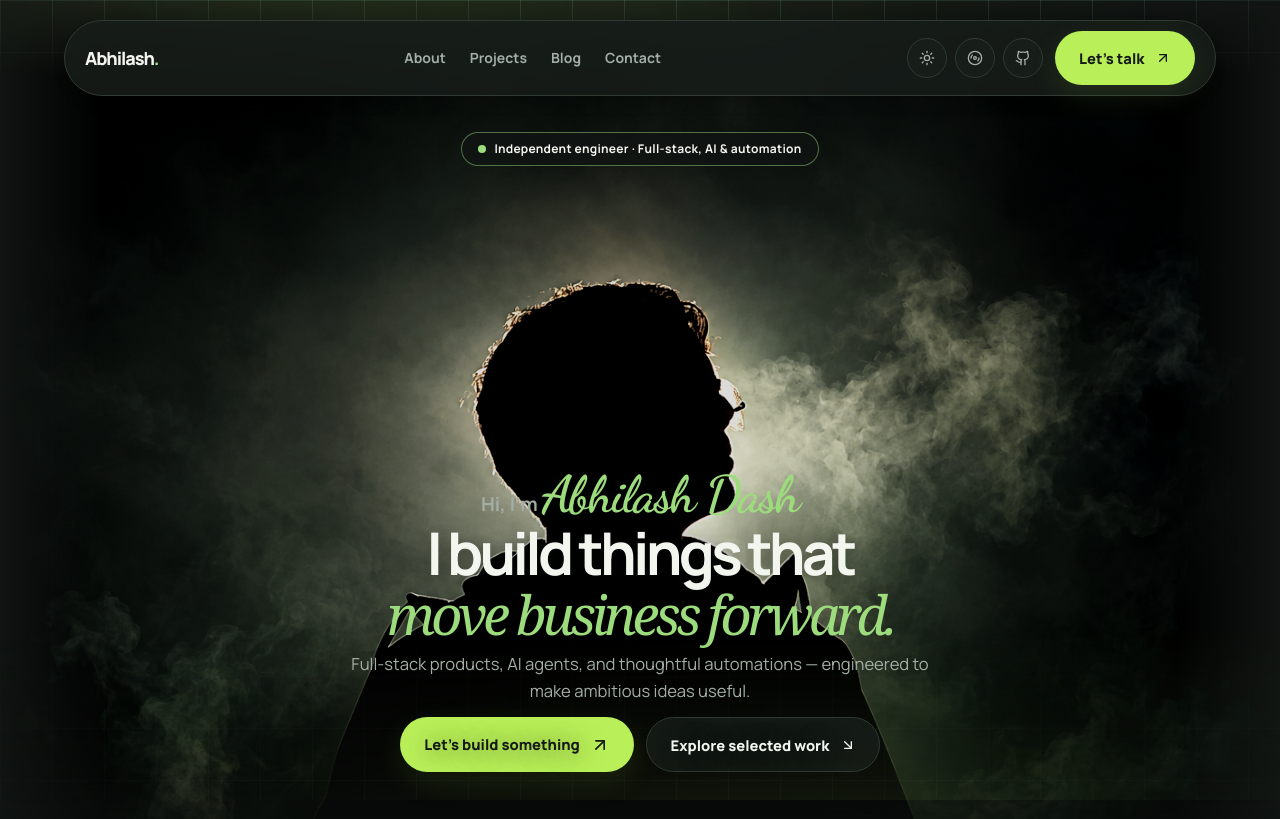
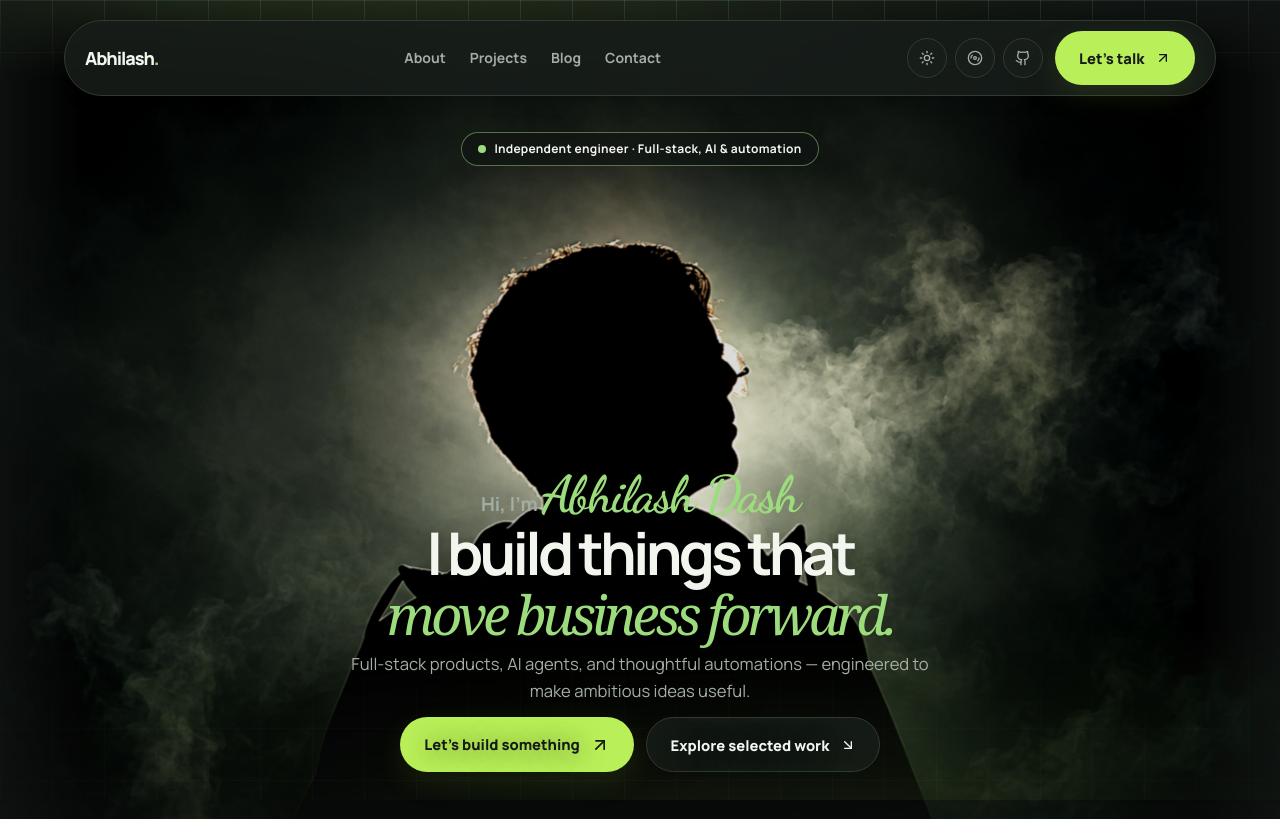
Before and after one commit to AbhilashDash10082k4/portfolio, a Next.js app: page / in a window 1280 px wide. Shown: the top 819 px of the page. Built offline with nearby package versions, Linux system fonts and the light colour scheme.

Commit message:
Lift hero image and harden responsive layouts

```diff
--- a/app/globals.css
+++ b/app/globals.css
@@ -1521,7 +1521,10 @@ textarea {
 }
 .hero-portrait-layer img {
   object-fit: cover !important;
-  object-position: center 50% !important;
+  /* Bottom-align the source crop so the head sits higher, as in the reference. */
+  object-position: center 100% !important;
+  transform: translate3d(0, -3.5%, 0) scale(1.035);
+  transform-origin: center center;
 }
 @media (max-width: 767px) {
   .hero-portrait-positioner {
@@ -1531,6 +1534,152 @@ textarea {
   }
   .hero-portrait-layer img {
     object-fit: cover !important;
-    object-position: center 44% !important;
-  }
-}
+    object-position: center 100% !important;
+    transform: translate3d(0, -6%, 0) scale(1.02);
+  }
+}
+
+/* Responsive safety net: keep the cinematic composition usable on narrow, tall,
+   landscape, short, and ultrawide screens without changing the existing design. */
+html,
+body {
+  width: 100%;
+  max-width: 100%;
+}
+
+img,
+video,
+canvas {
+  max-width: 100%;
+}
+
+.hero-copy-layer,
+.hero-copy-layer .page-title,
+.hero-copy-layer .page-copy {
+  min-width: 0;
+  overflow-wrap: anywhere;
+}
+
+.hero-copy-layer .hero-actions {
+  display: flex;
+  flex-wrap: wrap;
+  justify-content: center;
+  align-items: center;
+  gap: .75rem;
+}
+
+.hero-copy-layer .primary-button,
+.hero-copy-layer .secondary-button {
+  max-width: 100%;
+  white-space: normal;
+  text-align: center;
+}
+
+@media (min-width: 768px) and (max-height: 760px) {
+  .hero-stage {
+    min-height: 620px !important;
+  }
+  .hero-portrait-positioner {
+    height: calc(100svh + 8rem) !important;
+  }
+  .hero-copy-layer {
+    padding-top: clamp(12rem, 28vh, 15.5rem) !important;
+  }
+  .hero-copy-layer .hero-name-script {
+    font-size: clamp(1.9rem, 3.2vw, 2.8rem) !important;
+  }
+  .hero-copy-layer .page-title {
+    font-size: clamp(2rem, 4vw, 3.4rem) !important;
+  }
+  .hero-copy-layer .page-copy {
+    margin-top: .4rem !important;
+    line-height: 1.45 !important;
+  }
+  .hero-copy-layer .hero-actions {
+    margin-top: .55rem !important;
+  }
+}
+
+@media (min-width: 1440px) {
+  .hero-copy-layer {
+    width: min(100% - 3rem, 80rem) !important;
+  }
+}
+
+@media (max-width: 767px) {
+  .hero-stage {
+    min-height: max(740px, calc(100svh - 2rem)) !important;
+  }
+  .hero-copy-layer {
+    padding-top: clamp(15rem, 34vh, 18rem) !important;
+    padding-inline: max(.75rem, env(safe-area-inset-left)) !important;
+  }
+  .hero-copy-layer .hero-name {
+    display: flex;
+    flex-wrap: wrap;
+    align-items: baseline;
+    justify-content: center;
+    column-gap: .35rem;
+  }
+  .hero-copy-layer .hero-name-script {
+    font-size: clamp(2rem, 8.8vw, 3.1rem) !important;
+  }
+  .hero-copy-layer .page-title {
+    font-size: clamp(2rem, 8.6vw, 3.25rem) !important;
+    line-height: 1.04 !important;
+    letter-spacing: -.06em !important;
+  }
+  .hero-copy-layer .page-copy {
+    max-width: 34rem;
+    font-size: clamp(.9rem, 3.8vw, 1rem) !important;
+    line-height: 1.55 !important;
+  }
+  .hero-copy-layer .hero-actions {
+    width: min(100%, 26rem);
+    flex-direction: column;
+    align-items: stretch;
+    margin-inline: auto;
+    padding-bottom: env(safe-area-inset-bottom);
+  }
+  .hero-copy-layer .primary-button,
+  .hero-copy-layer .secondary-button {
+    width: 100%;
+    min-height: 3.1rem;
+    padding-inline: 1rem;
+  }
+}
+
+@media (max-width: 380px) {
+  .page-container {
+    width: calc(100% - 1.5rem);
+  }
+  .hero-stage > .hero-eyebrow {
+    max-width: calc(100vw - 1.5rem);
+    font-size: .62rem !important;
+    letter-spacing: .01em;
+  }
+  .hero-copy-layer .page-title {
+    font-size: clamp(1.85rem, 8.2vw, 2.3rem) !important;
+  }
+  .hero-copy-layer .hero-name-script {
+    font-size: clamp(1.95rem, 8.4vw, 2.5rem) !important;
+  }
+}
+
+@media (max-width: 767px) and (orientation: landscape) {
+  .hero-stage {
+    min-height: 680px !important;
+  }
+  .hero-portrait-positioner {
+    height: calc(100svh + 8rem) !important;
+  }
+  .hero-copy-layer {
+    padding-top: clamp(12rem, 48vh, 15rem) !important;
+  }
+}
+
+@media (prefers-reduced-motion: reduce) {
+  .hero-portrait-layer img {
+    transform: none !important;
+  }
+}
```
